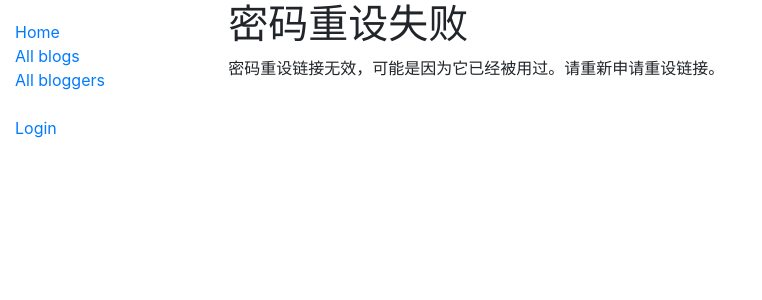
After one commit to monk-after-90s/diyblog, a Django app: template templates/registration/password_reset_confirm.html in a window 1280 px wide. The commit adds this page. Shown: the top 300 px of the page, without its empty margins (0-762 px from the left). Run offline with Django 3.2, Linux system fonts and the light colour scheme; the template is opened without the code that fills it, so the values that code supplies are empty; parts of the project's set-up code (start-up, migrations or seed data) failed here and were passed over; some libraries are stand-ins or nearby versions.

Commit message:
添加重设密码

```diff
--- a/diyblog/settings.py
+++ b/diyblog/settings.py
@@ -114,3 +114,4 @@ USE_TZ = True
 
 STATIC_URL = '/static/'
 LOGIN_REDIRECT_URL = '/'
+EMAIL_BACKEND = 'django.core.mail.backends.console.EmailBackend'
--- a/templates/registration/login.html
+++ b/templates/registration/login.html
@@ -19,5 +19,6 @@
         <button class='btn btn-default btn-lg' type="submit">登录</button>
         <input type="hidden" name="next" value="{{ next }}">
     </form>
+    <a href="{% url 'password_reset' %}">忘记密码?</a>
 
 {% endblock %}
--- /dev/null
+++ b/templates/registration/password_reset_complete.html
@@ -0,0 +1,5 @@
+{% extends 'base_generic.html' %}
+{% block content %}
+    <h1>密码更改成功</h1>
+    <a href="{{ login_url }}">再次登录</a>
+{% endblock %}
--- /dev/null
+++ b/templates/registration/password_reset_confirm.html
@@ -0,0 +1,16 @@
+{% extends 'base_generic.html' %}
+{% block content %}
+    {% if validlink %}
+        <p>请输入（并确认）你的新密码.</p>
+        <form method="post" action="">
+            {% csrf_token %}
+            <table>
+                {{ form.as_table }}
+            </table>
+            <button class='btn'>修改密码</button>
+        </form>
+    {% else %}
+        <h1>密码重设失败</h1>
+        <p>密码重设链接无效，可能是因为它已经被用过。请重新申请重设链接。</p>
+    {% endif %}
+{% endblock %}
--- /dev/null
+++ b/templates/registration/password_reset_done.html
@@ -0,0 +1,4 @@
+{% extends 'base_generic.html' %}
+{% block content %}
+    <p>密码更新指示已经发送到你的邮箱。若几分钟内未有收到，请查看垃圾邮件文件夹。</p>
+{% endblock %}
--- /dev/null
+++ b/templates/registration/password_reset_email.html
@@ -0,0 +1,2 @@
+有人请求通过email{{ email }}重设密码。点击下面的连接:
+{{ protocol }}://{{ domain }}{% url 'password_reset_confirm' uidb64=uid token=token %}
```
Also changed, not shown: templates/registration/password_reset_form.html (added, +10 -0 lines).
